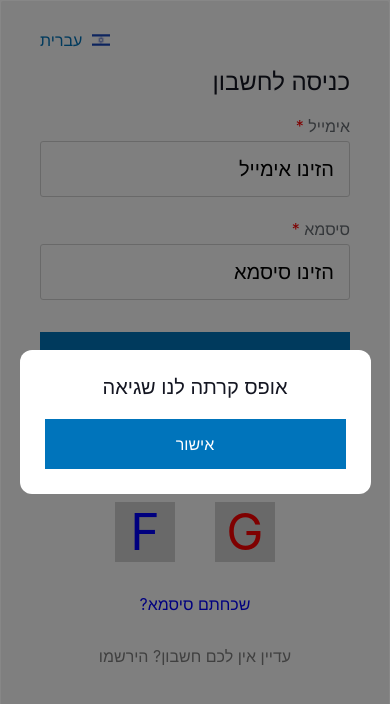
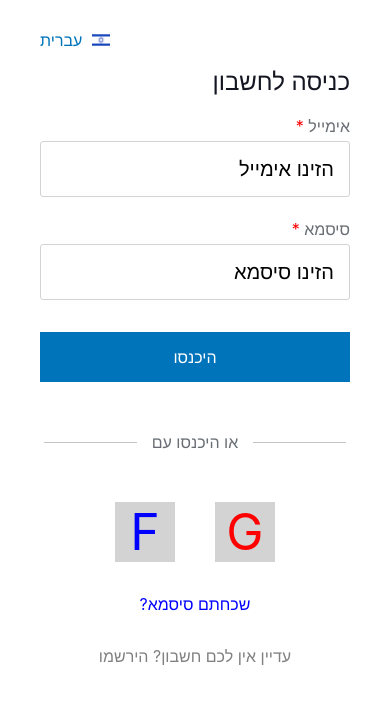
Before and after one commit to space-il/SpaceIL-RN, a React Native app: screen / in a window 390 px wide. Shown: the top 704 px of the page. Built offline with nearby package versions, Linux system fonts and the light colour scheme.

Commit message:
Fix modal state.

```diff
--- a/src/components/errorModal/ErrorModal.tsx
+++ b/src/components/errorModal/ErrorModal.tsx
@@ -10,7 +10,7 @@ import { COLORS } from '@constants/Colors';
 
 export const ErrorModal = () => {
   const { isVisible, title, description, btnHandler } = useAppSelector(selectErrorInfo);
-  const [isModalVisible, setIsModalVisible] = useState(true);
+  const [isModalVisible, setIsModalVisible] = useState(isVisible);
 
   const closeModal = () => setIsModalVisible(false);
 
```
